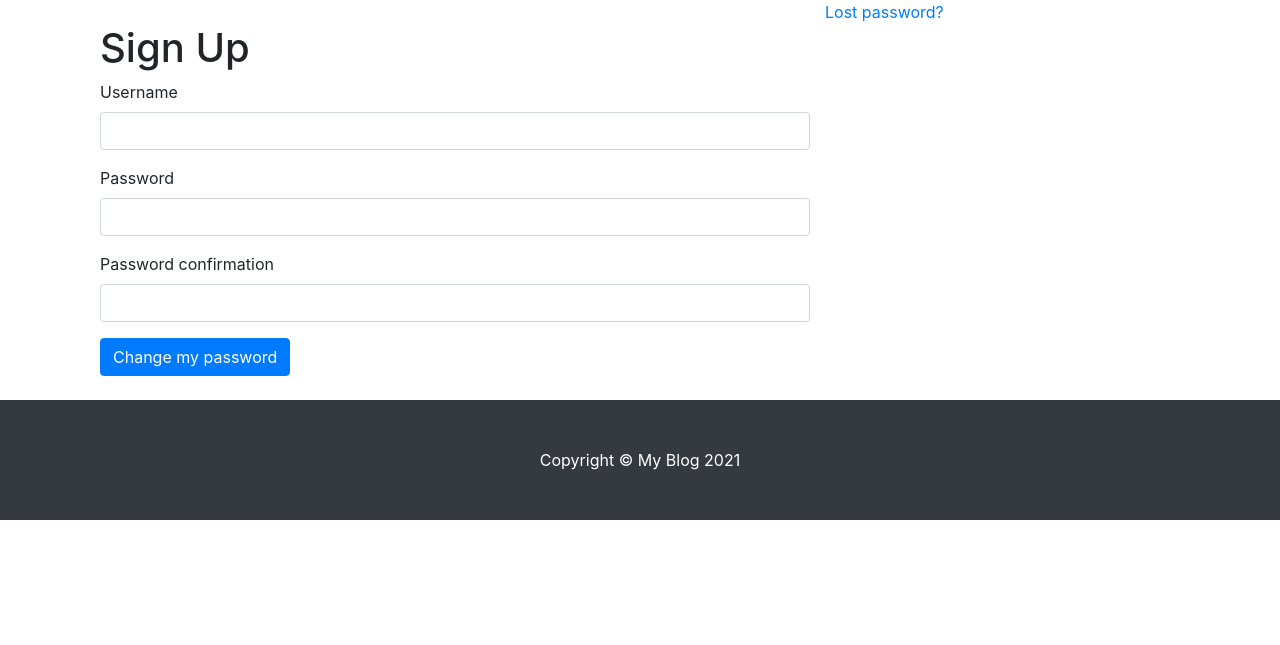
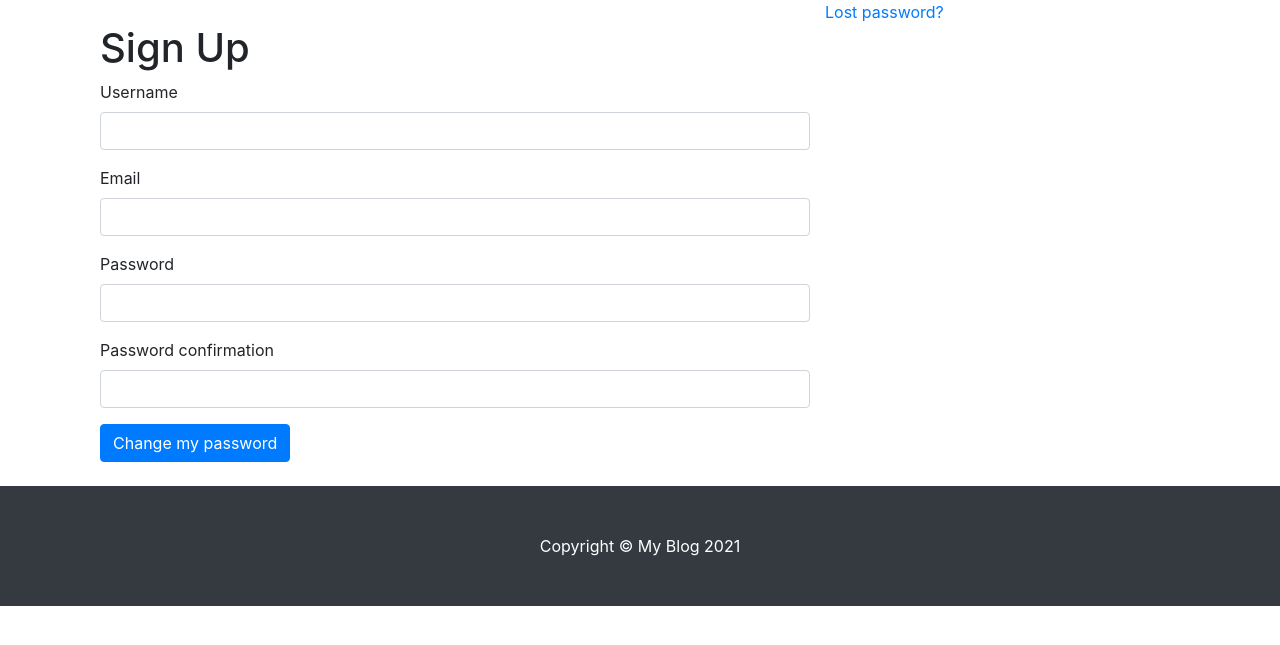
Before and after one commit to amineasli/django-blog-site, a Django app: page /accounts/signup/ in a window 1280 px wide. Shown: the part 56-701 px from the top of the page. Run offline with Django 3.2, Linux system fonts and the light colour scheme; parts of the project's set-up code (start-up, migrations or seed data) failed here and were passed over; some libraries are stand-ins or nearby versions.

Commit message:
Extend UserCreationForm by adding custom field 'email'

```diff
--- /dev/null
+++ b/blogsite/accounts/forms.py
@@ -0,0 +1,11 @@
+from django import forms
+from django.contrib.auth.forms import UserCreationForm
+from django.contrib.auth.models import User
+
+
+class SignUpForm(UserCreationForm):
+    email = forms.EmailField(max_length=254, help_text='Required. Inform a valid email address.')
+
+    class Meta:
+        model = User
+        fields = ('username', 'email', 'password1', 'password2', )
--- a/blogsite/accounts/templates/registration/signup.html
+++ b/blogsite/accounts/templates/registration/signup.html
@@ -30,6 +30,11 @@
                     </div>
 
                     <div class="form-group">
+                        <label for="{{ form.email.id_for_label }}">{{ form.email.label }}</label>
+                        <input type="text" class="form-control" id="{{ form.email.id_for_label }}" name="{{ form.email.html_name }}">
+                    </div>
+
+                    <div class="form-group">
                         <label for="{{ form.password1.id_for_label }}">{{ form.password1.label }}</label>
                         <input type="password" class="form-control" id="{{ form.password1.id_for_label }}" name="{{ form.password1.html_name }}">
                     </div>
--- a/blogsite/accounts/views.py
+++ b/blogsite/accounts/views.py
@@ -1,12 +1,12 @@
-from django.contrib.auth.forms import UserCreationForm
 from django.shortcuts import render, redirect
+from .forms import SignUpForm
 
 def signup(request):
     if request.method == 'POST':
-        form = UserCreationForm(request.POST)
+        form = SignUpForm(request.POST)
         if form.is_valid():
             form.save()
             return redirect('login')
     else:
-        form = UserCreationForm()
+        form = SignUpForm()
     return render(request, 'registration/signup.html', {'form': form})
```
